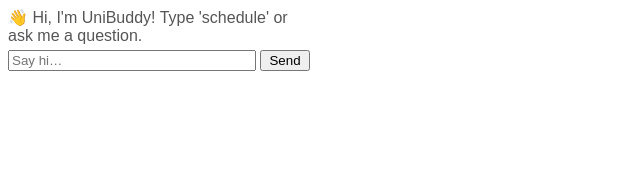
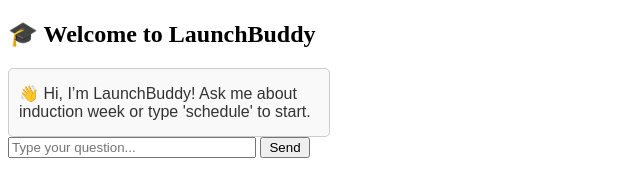
Before and after one commit to llc-faculty/launchbuddy, a plain HTML site: page index.html in a window 1280 px wide. Shown: the whole page, without its empty margins (0-640 px from the left). Drawn offline with Linux system fonts and the light colour scheme.

Commit message:
rebrand index.html

```diff
--- a/index.html
+++ b/index.html
@@ -2,36 +2,37 @@
 <html>
 <head>
   <meta charset="UTF-8">
-  <title>UniBuddy Chatbot</title>
+  <title>LaunchBuddy Chatbot</title>
   <style>
-    #chat { width: 300px; font-family: Arial, sans-serif; }
+    #chat { width: 300px; font-family: Arial, sans-serif; padding: 10px; border: 1px solid #ccc; border-radius: 5px; background: #f9f9f9; }
     .msg { margin: 5px 0; }
-    .bot { color: #555; }
+    .bot { color: #333; }
     .user { text-align: right; color: #006; }
     .btn { padding: 5px 8px; margin: 3px; background: #eee; border: none; cursor: pointer; }
   </style>
 </head>
 <body>
+  <h2>🎓 Welcome to LaunchBuddy</h2>
   <div id="chat"></div>
-  <input id="inp" placeholder="Say hi…" style="width: 240px;" />
+  <input id="inp" placeholder="Type your question..." style="width: 240px;" />
   <button onclick="send()" style="width: 50px;">Send</button>
 
   <script>
     const chat = document.getElementById('chat');
     const msgs = [
-      {q: /hello|hi|hey/i, a: "👋 Hi, I'm UniBuddy! Want the induction schedule or have questions?" },
+      {q: /hello|hi|hey/i, a: "👋 Hey there! I’m LaunchBuddy, your guide to induction week. Want the schedule or have a question?" },
       {q: /schedule|week|induction/i, a:
-        `Your week:
-        Mon – Welcome + tour at 10am 🍂<br>
-        Tue – ID collection all day 🆔<br>
-        Wed – Course meet at 2pm<br>
-        Thu – Societies fair 11–3pm<br>
-        Fri – Pizza + Q&A noon`
+        `Here’s your induction week:
+        <br>📅 <b>Monday</b>: Welcome talk & tour – 10:00 AM, Main Hall
+        <br>🆔 <b>Tuesday</b>: Student ID collection – All day, Library Foyer
+        <br>👨‍🏫 <b>Wednesday</b>: Meet your course leader – 2:00 PM, Room B101
+        <br>🎪 <b>Thursday</b>: Societies Fair – 11 AM–3 PM, Student Union
+        <br>🍕 <b>Friday</b>: Free pizza + Q&A – 12 PM, Courtyard`
       },
-      {q: /id|student id/i, a: "Collect your ID at the Library Foyer, anytime during the day." },
-      {q: /clubs|societies/i, a: "Visit the Societies Fair Thursday 11–3pm at Student Union to join clubs." },
-      {q: /tutor|personal tutor/i, a: "Your personal tutor info will be emailed. Ask admin if you don't get it." },
-      {q: /.*/, a: "Sorry, I didn't understand that. You can ask about schedule, ID, clubs, or campus!" }
+      {q: /id|student id/i, a: "🆔 Collect your student ID from the Library Foyer — it's open all day on Tuesday." },
+      {q: /clubs|societies/i, a: "🎉 Visit the Societies Fair on Thursday (11–3 PM) in the Student Union to join clubs and meet groups." },
+      {q: /tutor|personal tutor/i, a: "👩‍🏫 You'll get an email with your personal tutor’s info. If not, contact your department office." },
+      {q: /.*/, a: "Hmm 🤔 I didn’t catch that. You can ask me about the schedule, student ID, societies, or tutors!" }
     ];
 
     function append(text, who) {
@@ -59,7 +60,7 @@
     }
 
     // Greet on load
-    window.onload = () => append("👋 Hi, I'm UniBuddy! Type 'schedule' or ask me a question.", 'bot');
+    window.onload = () => append("👋 Hi, I’m LaunchBuddy! Ask me about induction week or type 'schedule' to start.", 'bot');
   </script>
 </body>
 </html>
```
